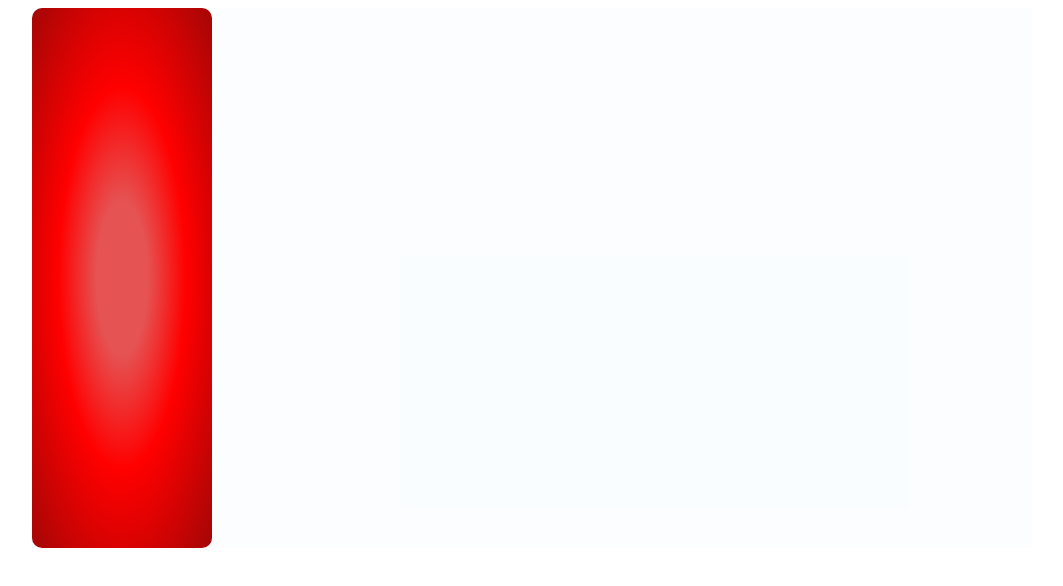
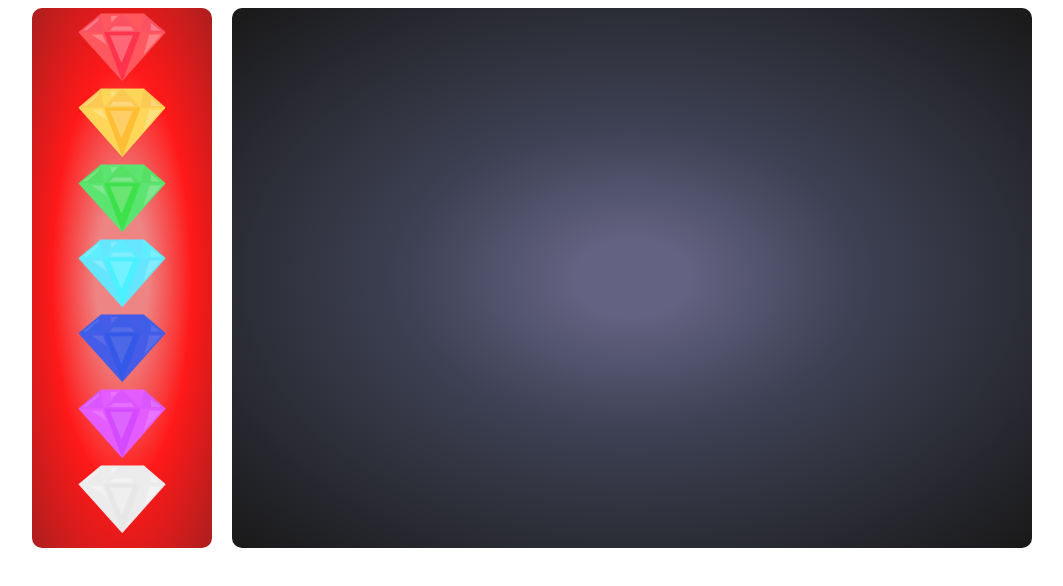
Before and after one commit to twixtedpixie/Choice-Website, a plain HTML site: page shadow.html in a window 1280 px wide. Shown: the whole page, without its empty margins (108-1171 px from the left). Drawn offline with Linux system fonts and the light colour scheme.

Commit message:
Emeralds

```diff
--- a/chaosEmerald.css
+++ b/chaosEmerald.css
@@ -1,13 +1,22 @@
 section{
     width: 1000px;
     height: 540px;
-    background-color: rgba(240, 248, 255, 0.31);
     margin: auto;
 }
 nav{
     float: left;
     border-radius: 10px;
-    background: radial-gradient(ellipse at center, rgb(229, 83, 83) 20%, red 50%, rgb(163, 6, 6) 100% );
+    background: radial-gradient(ellipse at center, rgb(238, 133, 133) 20%, rgba(255, 0, 0, 0.900) 55%, rgba(163, 6, 6, 0.900) 100% );
     height: 540px;
     width: 180px;
 }
+aside{
+    border-radius: 10px;
+    float: right;
+    background: radial-gradient(ellipse at center, rgba(82, 81, 116, 0.9) 10%, rgba(41, 44, 65, 0.9) 40%, rgba(0, 0, 0, 0.9) 100% );
+    width: 800px;
+    height: 540px;
+}
+table{
+    margin:auto;
+}
--- a/shadow.html
+++ b/shadow.html
@@ -5,8 +5,47 @@
     <body>
         <section>
             <nav>
+                <table>
+                    <tr>
+                        <td>
+                            <a href=""><img src="Assets/ChaosEmeralds/RedChaosEmerald.png" alt="Red Jewel" width="90px"></a>
+                        </td>
+                    </tr>
+                    <tr>
+                        <td>
+                            <a href=""><img src="Assets/ChaosEmeralds/YellowChaosEmerald.png" alt="Yellow Jewel" width="90px"></a>
+                        </td>
+                    </tr>
+                    <tr>
+                        <td>
+                            <a href=""><img src="Assets/ChaosEmeralds/GreenChaosEmerald.png" alt="Green Jewel" width="90px"></a>
+                        </td>
+                    </tr>
+                    <tr>
+                        <td>
+                            <a href=""><img src="Assets/ChaosEmeralds/LightBlueChaosEmerald.png" alt="Light Blue Jewel" width="90px"></a>
+                        </td>
+                    </tr>
+                    <tr>
+                        <td>
+                            <a href=""><img src="Assets/ChaosEmeralds/DarkBlueChaosEmerald.png" alt="Dark Blue Jewel" width="90px"></a>
+                        </td>
+                    </tr>
+                    <tr>
+                        <td>
+                            <a href=""><img src="Assets/ChaosEmeralds/PurplePinkChaosEmerald.png" alt="Purple Jewel" width="90px"></a>
+                        </td>
+                    </tr>
+                    <tr>
+                        <td>
+                            <a href=""><img src="Assets/ChaosEmeralds/WhiteChaosEmerald.png" alt="WhiteChaosEmerald Jewel" width="90px"></a>
+                        </td>
+                    </tr>
+                </table>
+            </nav>
+            <aside>
 
-            </nav>
+            </aside>
         </section>
     </body>
 </html>
```
Also changed, not shown: index.html (+1 -1 lines), Assets/ChaosEmeralds/DarkBlueChaosEmerald.png (added), Assets/ChaosEmeralds/GreenChaosEmerald.png (added), Assets/ChaosEmeralds/LightBlueChaosEmerald.png (added), Assets/ChaosEmeralds/PurplePinkChaosEmerald.png (added), Assets/ChaosEmeralds/RedChaosEmerald.png (added), Assets/ChaosEmeralds/WhiteChaosEmerald.png (added), Assets/ChaosEmeralds/YellowChaosEmerald.png (renamed from Assets/YellowChaosEmerald.png).
